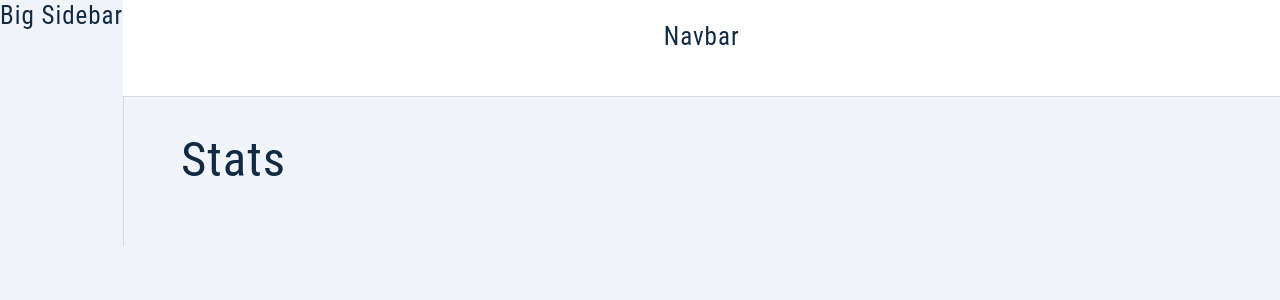
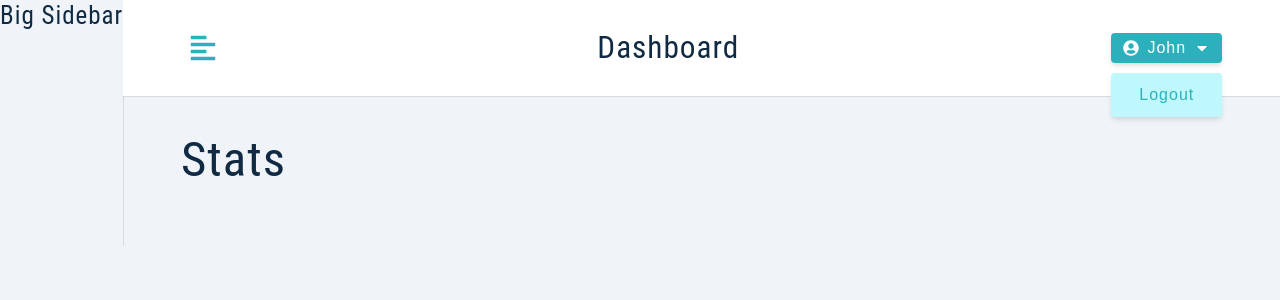
Before and after one commit to ZacharyTStone/haku, a React (Create React App) app in the folder client/: page / in a window 1280 px wide. Shown: the top 300 px of the page. Built offline with nearby package versions, Linux system fonts and the light colour scheme; sample sign-in values are in the browser's storage.

Commit message:
navbar skeleton

```diff
--- a/client/package.json
+++ b/client/package.json
@@ -10,6 +10,7 @@
     "normalize.css": "^8.0.1",
     "react": "^17.0.2",
     "react-dom": "^17.0.2",
+    "react-icons": "^4.3.1",
     "react-router-dom": "^6.2.1",
     "react-scripts": "5.0.0",
     "styled-components": "^5.3.3",
--- a/client/src/Components/Navbar.js
+++ b/client/src/Components/Navbar.js
@@ -1,8 +1,40 @@
 import Wrapper from "../assets/wrappers/Navbar";
-const Navbar = (props) => {
+import { FaAlignLeft, FaUserCircle, FaCaretDown } from "react-icons/fa";
+import { useAppContext } from "../context/appContext";
+import Logo from "./Logo";
+
+const Navbar = () => {
   return (
     <Wrapper>
-      <h4>Navbar</h4>
+      <div className="nav-center">
+        <button
+          className="toggle-btn"
+          onClick={() => console.log("toggle sidebar")}
+        >
+          <FaAlignLeft />
+        </button>
+
+        <div>
+          <Logo />
+          <h3 className="logo-text">dashboard</h3>
+        </div>
+
+        <div className="btn-container">
+          <button className="btn" onClick={() => console.log("show logout")}>
+            <FaUserCircle />
+            john
+            <FaCaretDown />
+          </button>
+          <div className="dropdown show-dropdown">
+            <button
+              onClick={() => console.log("logout user")}
+              className="dropdown-btn"
+            >
+              logout
+            </button>
+          </div>
+        </div>
+      </div>
     </Wrapper>
   );
 };
```
Also changed, not shown: 2 other files (tests, documents, lock files or other folders).
